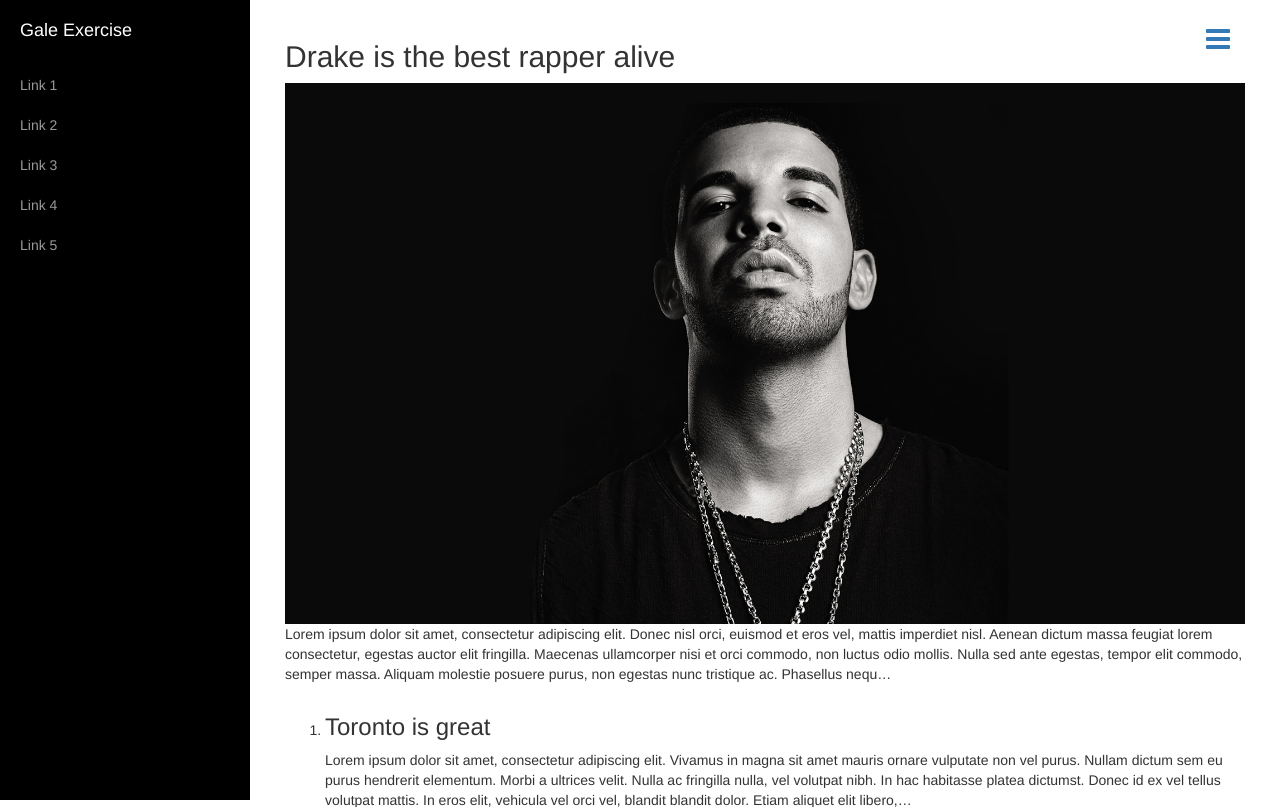
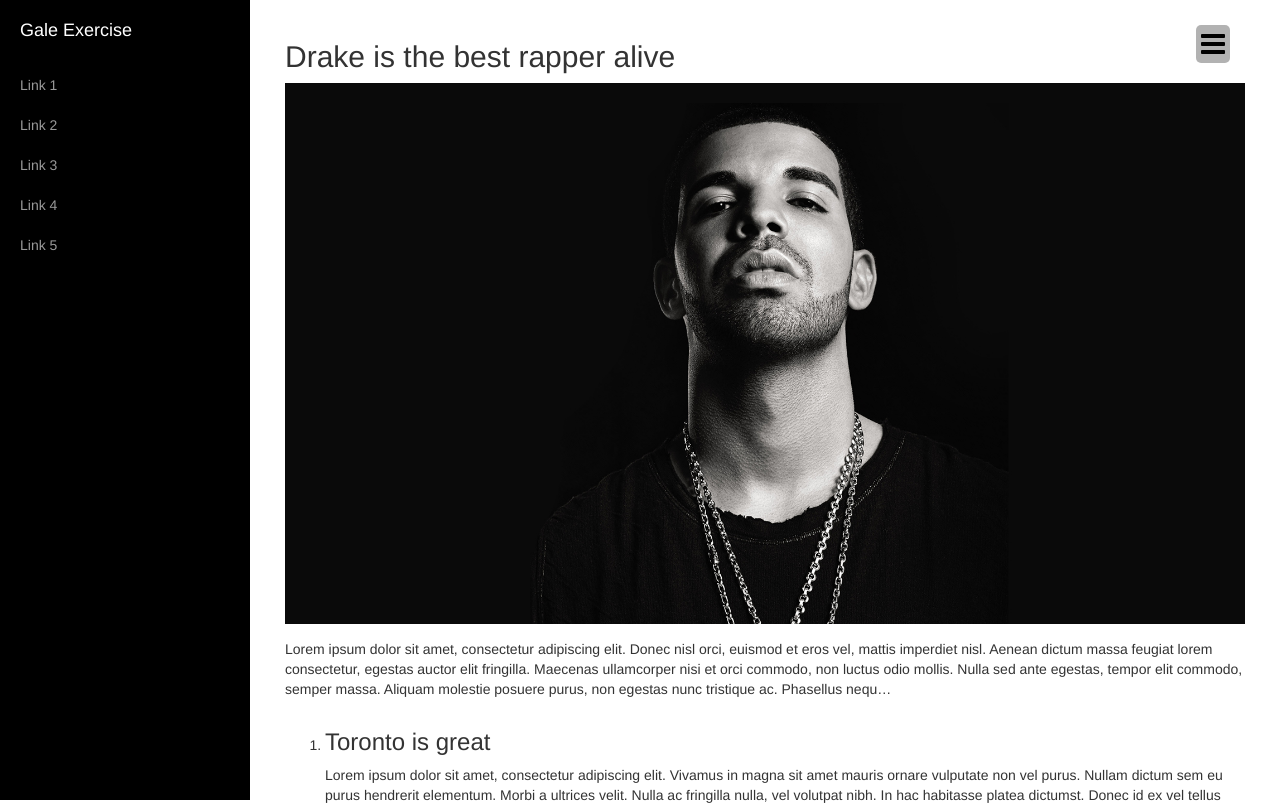
Before and after one commit to 416serg/gale-exercise, a Django app: page /index/ in a window 1280 px wide. Shown: the top 807 px of the page. Run offline with Django 3.2, Linux system fonts and the light colour scheme; data comes from the database, SQL or seed files in the repository; some libraries are stand-ins or nearby versions.

Commit message:
style updates

```diff
--- a/articles/static/articles/style.css
+++ b/articles/static/articles/style.css
@@ -4,10 +4,18 @@
   top: 25;
   z-index: 2;
   text-decoration: none;
+  color: black;
+  background: rgba(0, 0, 0, 0.3);
+  padding: 5px;
+  border-radius: 5px;
 }
 
 #paragraph {
   margin-top: 30px;
+}
+
+.random-hero {
+  margin-bottom: 15px;
 }
 
 #wrapper {
--- a/articles/templates/articles/index.html
+++ b/articles/templates/articles/index.html
@@ -52,7 +52,7 @@
             <div class="col-lg-12">
               {% with article_list|random as article %}
               <h2>{{ article.article_title }}</h2>
-              <img src="/index{{ article.article_hero.url }}" alt=""  class="img-responsive"/>
+              <img src="/index{{ article.article_hero.url }}" alt=""  class="img-responsive random-hero"/>
               <p>{{ article.article_body|truncatechars:400 }}</p>
               {% endwith %}
             </div>
```
